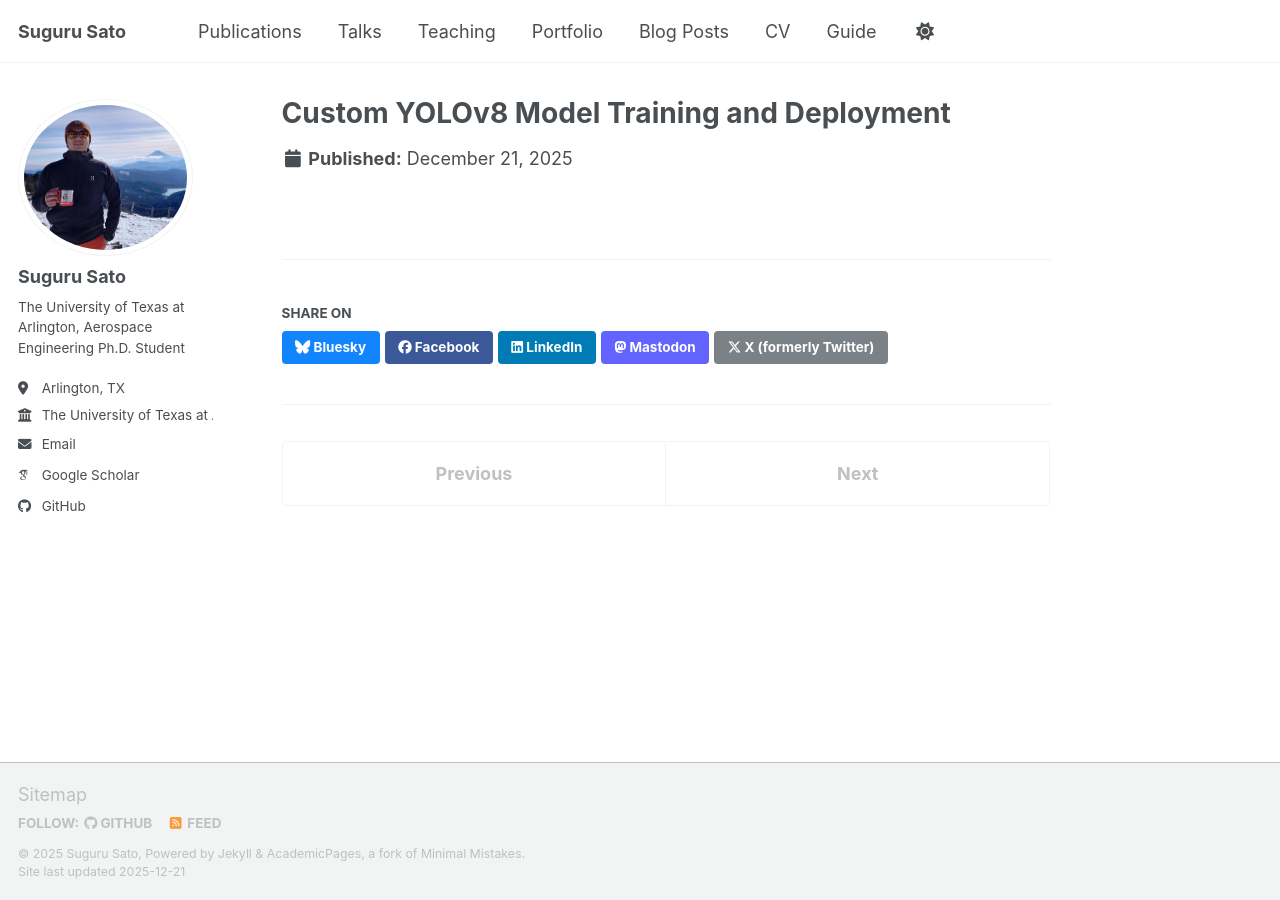
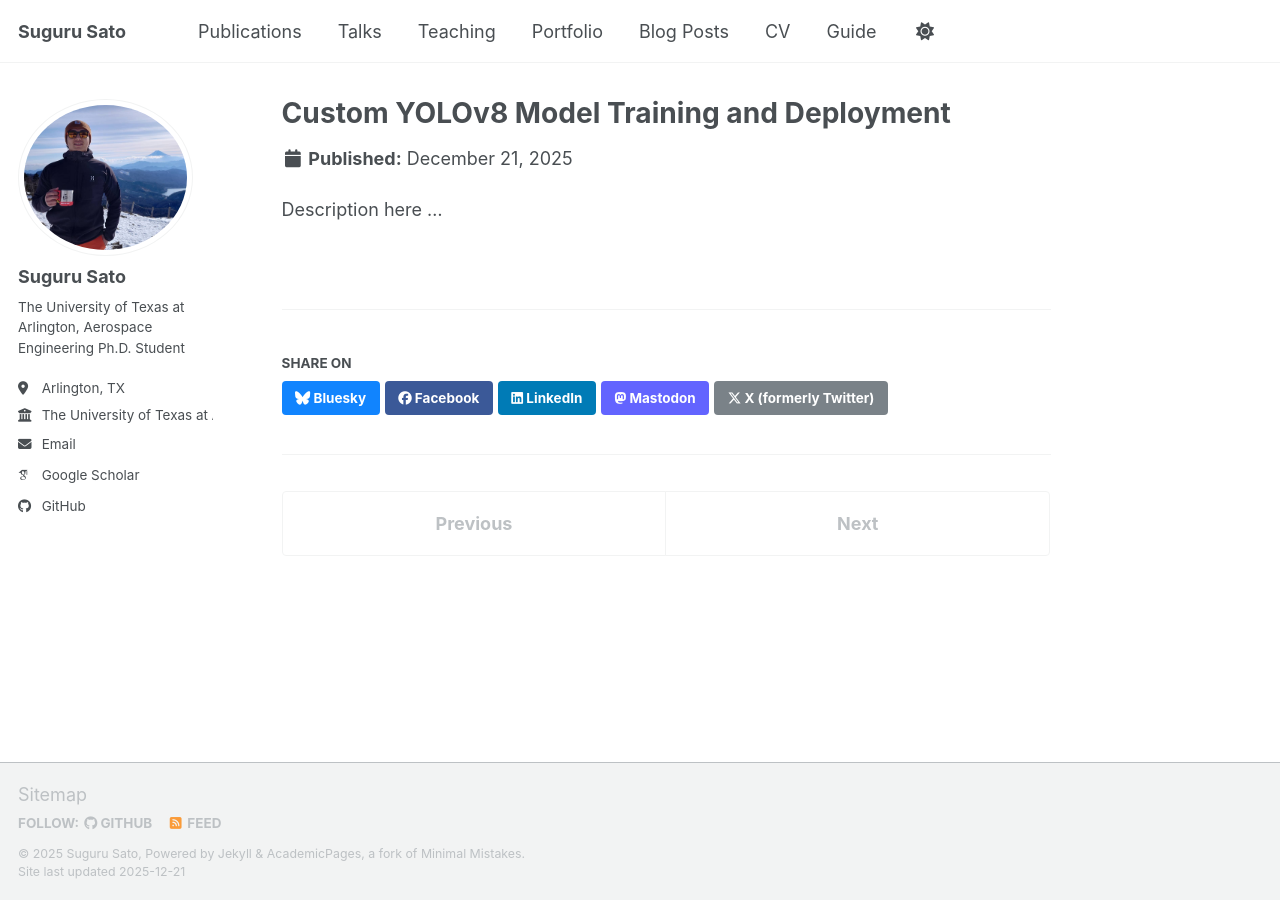
Before and after one commit to GitHub-Suguru/GitHub-Suguru.github.io, a Jekyll site: the page built from _portfolio/custom_yolo_model.md, in a window 1280 px wide. Built offline with Jekyll 4.4.1, drawn with Linux system fonts in a browser that asks for light colours; some web fonts are replaced; a script bundle is joined from its source files by our own code; library files that are not in the unit come from our copies.

Commit message:
Update custom_yolo_model.md

```diff
--- a/_portfolio/custom_yolo_model.md
+++ b/_portfolio/custom_yolo_model.md
@@ -5,5 +5,7 @@
 permalink: /portfolio/custom_yolo_model/
 date: 2025-12-21
 header:
-  teaser:
+  teaser: /images/profile.png
 ---
+
+Description here ...
```
